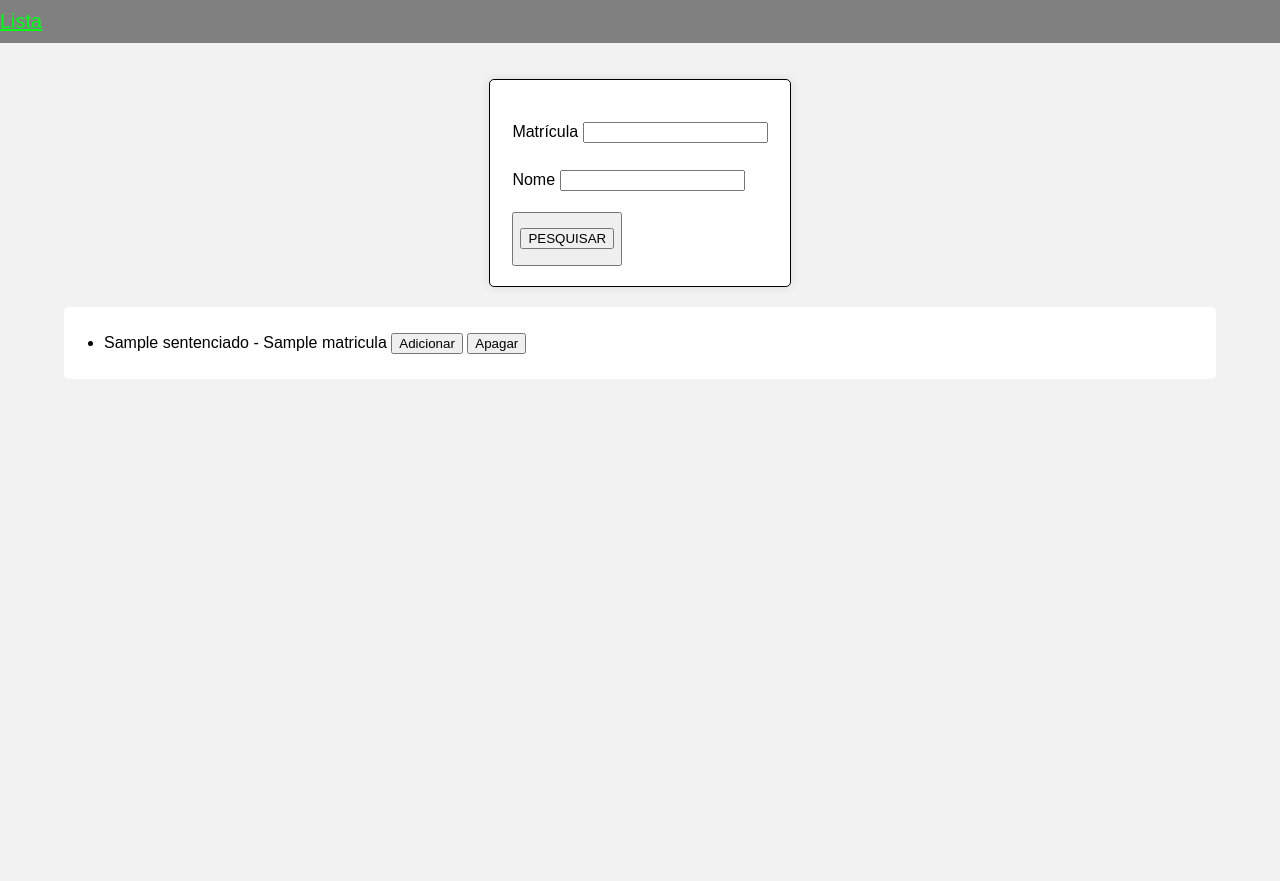
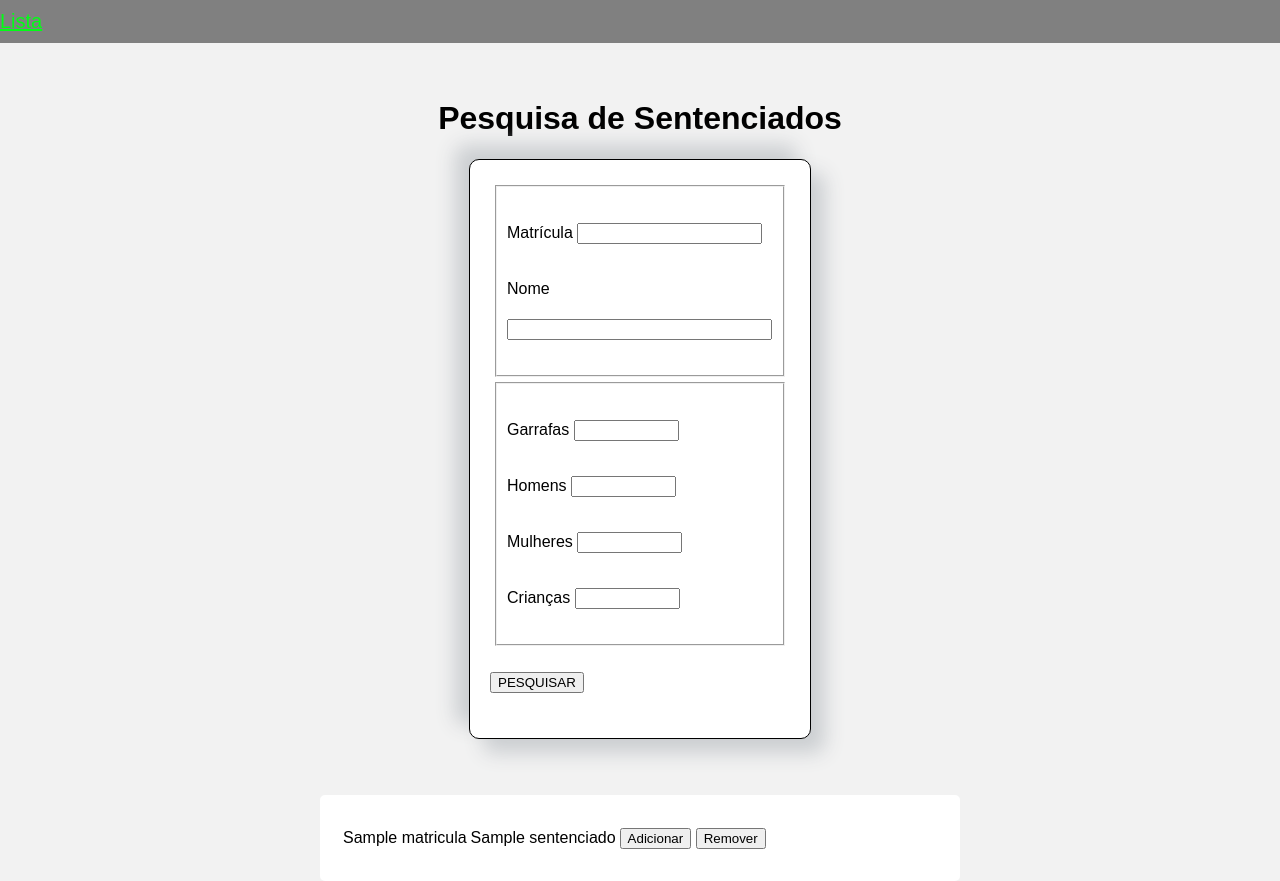
Before and after one commit to fernandopereira3/novela, a Flask app: template templates/pesquisa.html in a window 1280 px wide. Before the commit the page ends 379 px from the top, so only its background shows below. Run offline with Flask 3, Linux system fonts and the light colour scheme; the template is opened without the code that fills it: values that come from a table or form of the project are taken from there, most other values are stand-ins (such as "Sample title", 1, 10 or a date in 2020); some libraries are stand-ins or nearby versions.

Commit message:
Mudei para dataframe

```diff
--- a/main.py
+++ b/main.py
@@ -6,7 +6,6 @@ import datetime
 from flask_pymongo import PyMongo
 from flask_wtf import FlaskForm
 from wtforms import StringField, SubmitField
-import logging
 
 app = Flask(__name__, instance_relative_config=True)
 app.config['MONGO_URI'] = 'mongodb://localhost:27017/cpppac'
@@ -31,10 +30,10 @@ class PesquisaForm(FlaskForm):
     criancas = StringField('Crianças')
     pesquisar = SubmitField('PESQUISAR')
 
-class apagar(FlaskForm):
-    apagar = SubmitField('APAGAR LISTA')
+# Initialize an empty DataFrame to store selected sentenciados
+selected_sentenciados_df = pd.DataFrame(columns=['matricula', 'nome', 'garrafas', 'homens', 'mulheres', 'criancas', 'data_adicao'])
 
-@app.route('/lista', methods=['GET',  'POST'])
+@app.route('/lista', methods=['GET', 'POST'])
 def pesquisa_matricula():
     form = PesquisaForm()
     sentenciados = db.sentenciados
@@ -44,11 +43,14 @@ def pesquisa_matricula():
         matricula = form.matricula.data.strip()
         nome = form.nome.data.strip()
         query = {}
+
         if matricula:
             query['matricula'] = re.compile(f".*{matricula}.*", re.IGNORECASE)
         if nome:
-            query['nome'] = {"$regex": nome,  "$options": "i"}
+            query['nome'] = {"$regex": nome, "$options": "i"}
+
         resultados = list(sentenciados.find(query))
+
         for resultado in resultados:
             resultado['_id'] = str(resultado['_id'])
 
@@ -56,47 +58,61 @@ def pesquisa_matricula():
 
 @app.route('/adicionar/<matricula>', methods=['POST'])
 def adicionar_lista(matricula):
-    logging.debug(f"Tentando adicionar matrícula: {matricula}")
-    try:
-        sentenciado = db.sentenciados.find_one({'matricula': matricula})
-        if sentenciado:
-            lista_selecionados = db.lista_selecionados
-            lista_selecionados.insert_one({
-                'nome': sentenciado['nome'],
-                'matricula': sentenciado['matricula'],
-                'data_adicao': datetime.datetime.now()
-            })
+    global selected_sentenciados_df  # Access the global DataFrame
 
-            logging.debug("Sentenciado adicionado à lista com sucesso.")
-            return jsonify({'status': 'success', 'message': 'Adicionado com sucesso'})
-        else:
-            logging.warning(f"Matrícula não encontrada: {matricula}")
-            return jsonify({'status': 'error', 'message': 'Matrícula não encontrada'})
-    except Exception as e:
-        logging.error(f"Erro ao adicionar matrícula: {matricula}. Erro: {e}")
-        return jsonify({'status': 'error', 'message': str(e)})
+    sentenciado = db.sentenciados.find_one({'matricula': matricula})
+    if sentenciado:
+        data = request.get_json()  # Get data from the request body
+
+        garrafas = data.get('garrafas', 0)
+        homens = data.get('homens', 0)
+        mulheres = data.get('mulheres', 0)
+        criancas = data.get('criancas', 0)
+        data_adicao = datetime.datetime.now()
+
+        # Create a new row as a dictionary
+        new_row = {
+            'matricula': sentenciado['matricula'],
+            'nome': sentenciado['nome'],
+            'garrafas': garrafas,
+            'homens': homens,
+            'mulheres': mulheres,
+            'criancas': criancas,
+            'data_adicao': data_adicao
+        }
+
+        # Append the new row to the DataFrame
+        selected_sentenciados_df = pd.concat([selected_sentenciados_df, pd.DataFrame([new_row])], ignore_index=True)
+
+        return jsonify({'status': 'success', 'message': 'Adicionado com sucesso'})
+    return jsonify({'status': 'error', 'message': 'Matrícula não encontrada'})
 
 @app.route('/lista-selecionados', methods=['GET'])
 def visualizar_lista():
-    lista_selecionados = db.lista_selecionados.find()
-    return render_template('lista.html', lista=lista_selecionados)
+    global selected_sentenciados_df  # Access the global DataFrame
+
+    # Convert DataFrame to HTML table
+    table_html = selected_sentenciados_df.to_html(index=False)
+
+    return render_template('lista.html', table=table_html)
 
 @app.route('/remover/<matricula>', methods=['DELETE'])
 def remover_lista(matricula):
-    resultado = db.lista_selecionados.delete_one({'matricula': matricula})
-    if resultado.deleted_count > 0:
+    global selected_sentenciados_df
+
+    # Remove the row with the matching matricula from the DataFrame
+    selected_sentenciados_df = selected_sentenciados_df[selected_sentenciados_df['matricula'] != matricula]
+
+    if selected_sentenciados_df.empty:
+        return jsonify({'status': 'error', 'message': 'Matrícula não encontrada'})
+    else:
         return jsonify({'status': 'success', 'message': 'Matrícula removida com sucesso'})
-    else:
-        return jsonify({'status': 'error', 'message': 'Matrícula não encontrada'})
 
-@app.route('/del-lista', methods=['DELETE'])
+@app.route('/completa', methods=['GET'])
 def completa():
-    form = apagar()
-    resultado = db.lista_selecionados.delete_many({})
-    if resultado.deleted_count > 0:
-        return jsonify({'status': 'success', 'message': 'Todos os sentenciados foram removidos com sucesso'})
-    else:
-        return jsonify({'status': 'error', 'message': 'Nenhum sentenciado encontrado para remover'})
+    resultado = db.sentenciados.find()
+    lista = list(resultado)
+    return jsonify(lista)
 
 @app.route('/')
 def index():
--- a/static/styles.css
+++ b/static/styles.css
@@ -9,8 +9,8 @@ body {
    min-height: 100vh;
 }
 a {
-	cursor: pointer;
-  transition: all 200ms linear;
+   cursor: pointer;
+   transition: all 200ms linear;
 }
 a:hover {
 	text-decoration: none;
@@ -42,41 +42,56 @@ a:hover {
    font-size: 11px;
  }
 
-.forms {
+#pesquisa-form{
    width: 300px;
    background-color: #fff;
-   border-radius: 5px;
+   border-radius: 10px;
    border: 1px solid black;
-   box-shadow: 0 0 10px rgba(0, 0, 0, 0.1);
+   box-shadow: 14px 14px 20px #cbced1, -14px -14px 20px #cbced1;
    line-height: 2.5;
+   justify-content: center;
    margin: 10px; /* Espaçamento para separar os formulários */
-   display: flex;
-   flex-direction: row;
-   justify-content: center;
+   display: block;
+   float: left;
    margin: 0 10px; /* Espaçamento lateral para centralizar */
+   padding: 20px;
+
 }
-#pesquisa-form{
-   text-align: left;
-   padding: 20px;
-   line-height: 2;
+#fieldset-pesquisa{
+   padding: 10px;
+   margin: 5px;
 }
-#valores-form{
-   text-align: left;
-   padding: 20px;
-   line-height: 2;
+#fieldset-volumes{
+   padding: 10px;
+   margin: 5px;
 }
 
-.Resultado {
+
+.Resultados {
    display: flex;
-   width: 90%; /* Largura igual ao container */
+   width: 50%; /* Largura igual ao container */
    background-color: #fff;
    margin-top: 20px; /* Espaçamento superior */
    border-radius: 5px;
-   text-align: left;
    line-height: 2.5;
+   padding: 20px;
 }
 
-#tabela-selecionados{
+#adicionar{
+   display: inline-block;
+}
+#adicionar:hover{
+   background-color: #00ff15;
+}
+
+#apagar{
+   display: inline-block;
+}
+#apagar:hover{
+   background-color: red;
+}
+
+#dataframe{
    display: block;
    width: 90%; /* Largura igual ao container */
    background-color: #fff;
--- a/templates/pesquisa.html
+++ b/templates/pesquisa.html
@@ -3,7 +3,7 @@
 <head>
     <meta charset="UTF-8">
     <meta name="viewport" content="width=device-width, initial-scale=1.0">
-    <title>LISTA</title>
+    <title>Pesquisa de Sentenciados</title>
     <link rel="stylesheet" type="text/css" href="{{ url_for('static', filename='../static/styles.css') }}">
 </head>
 <body>
@@ -13,62 +13,71 @@
     <br>
 
     </br>
-    <div class="forms">
+    <h1>Pesquisa de Sentenciados</h1>
     <form method="POST" id="pesquisa-form">
         {{ form.csrf_token }}
-            <p>{{ form.matricula.label }} {{ form.matricula() }}</p>
-            <p>{{ form.nome.label }} {{ form.nome() }}</p>
-            <button><p>{{ form.pesquisar() }}</p></button>
+        <form class="form-group">
+            <fieldset id="fieldset-pesquisa">
+                <p>{{ form.matricula.label }} {{ form.matricula(size=20) }}</p>
+                <p>{{ form.nome.label }} {{ form.nome(size=30) }}</p>
+           </fieldset>
+           <fieldset id="fieldset-volumes">
+            <p>{{ form.garrafas.label }} {{ form.garrafas(size=10) }}</p>
+            <p>{{ form.homens.label }} {{ form.homens(size=10) }}</p>
+            <p>{{ form.mulheres.label }} {{ form.mulheres(size=10) }}</p>
+            <p>{{ form.criancas.label }} {{ form.criancas(size=10) }}</p>
+            </fieldset>
+            <p>{{ form.pesquisar() }}</p>
         </form>
-    </div>
+    </form>
+    <br>
 
-    <!-- Display search results -->
-    <div class="Resultado">
+    </br>
     {% if sentenciados %}
-        <ul>
+        <table class="Resultados">
+            <tbody>
                 {% for sentenciado in sentenciados %}
-            <li>
-                {{ sentenciado.nome }} - {{ sentenciado.matricula }}
-                <button onclick="adicionarLista('{{ sentenciado.matricula }}')">Adicionar</button>
-                <button onclick="apagar('{{ sentenciado.matricula }}')" class="btn-danger">Apagar</button>
-            </li>
+                    <tr>
+                        <td>{{ sentenciado['matricula'] }}</td>
+                        <td>{{ sentenciado['nome'] }}</td>
+                        <td>
+                            <button id="adicionar" onclick="adicionar('{{ sentenciado['matricula'] }}')">Adicionar</button>
+                            <button id="apagar" onclick="apagar('{{ sentenciado['matricula'] }}')">Remover</button>
+                        </td>
+                    </tr>
                 {% endfor %}
-        </ul>
+            </tbody>
+        </table>
+    {% else %}
     {% endif %}
-    </div>
     <script>
-        function adicionarLista(matricula, nome) {
-            const garrafas = prompt('Quantas garrafas?');
-            const homens = prompt('Quantos homens?');
-            const mulheres = prompt('Quantas mulheres?');
-            const criancas = prompt('Quantas crianças?');
-
-            const data = JSON.stringify({
-                matricula_nome: matricula + ' ' + nome,
-                garrafas: garrafas,
-                homens: homens,
-                mulheres: mulheres,
-                criancas: criancas
-            });
+        function adicionar(matricula) {
+            const garrafas = document.getElementById('garrafas').value;
+            const homens = document.getElementById('homens').value;
+            const mulheres = document.getElementById('mulheres').value;
+            const criancas = document.getElementById('criancas').value;
 
             fetch('/adicionar/' + matricula, {
                 method: 'POST',
                 headers: {
                     'Content-Type': 'application/json'
                 },
-                body: JSON.stringify(data)
+                body: JSON.stringify({
+                    garrafas: garrafas,
+                    homens: homens,
+                    mulheres: mulheres,
+                    criancas: criancas
+                })
             })
             .then(response => response.json())
             .then(data => {
                 if (data.status === 'success') {
-                    alert('Adicionado com sucesso' + matricula + ' ' + nome + ' ' + garrafas + ' ' + homens + ' ' + mulheres + ' ' + criancas);
+                    alert('Adicionado com sucesso!');
+                    // Optionally, refresh the page or update the list
+                    window.location.href = '/lista-selecionados'; // Redirect to the list
                 } else {
-                    alert('Erro ao adicionar a matricula ');
+                    alert('Erro ao adicionar: ' + data.message);
                 }
-            })
-            .catch(error => {
-                console.error('Error:', error);
-                alert('Erro ao adicionar a matricula ' + matricula);
             });
         }
     </script>
@@ -93,9 +102,9 @@
         }
     </script>
     <script>
-        function apagar_lista() {
-            if (confirm('ESTA AÇÃO É IRREVERSÍVEL, E APAGA TODA A LISTA VOCE TEM CERTEZA?')) {
-                fetch(`/del-lista`, {
+        function apagar_nome_lista(nome) {
+            if (confirm('ESTA AÇÃO É IRREVERSÍVEL, E APAGA O NOME DA LISTA. VOCE TEM CERTEZA?')) {
+                fetch(`/del-nome-lista/${nome}`, {
                     method: 'DELETE'
                 })
                 .then(response => response.json())
@@ -105,7 +114,7 @@
                 })
                 .catch(error => {
                     console.error('Error:', error);
-                    alert('Erro ao apagar a matricula' + matricula);
+                    alert('Erro ao apagar o nome da lista: ' + nome);
                 });
             } else {
                 alert('Operação cancelada');
```
Also changed, not shown: templates/lista.html (+30 -25 lines). Lines whose indentation alone changed are shown as unchanged.
